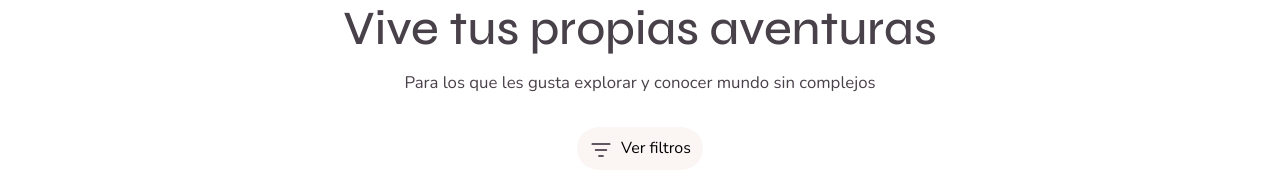
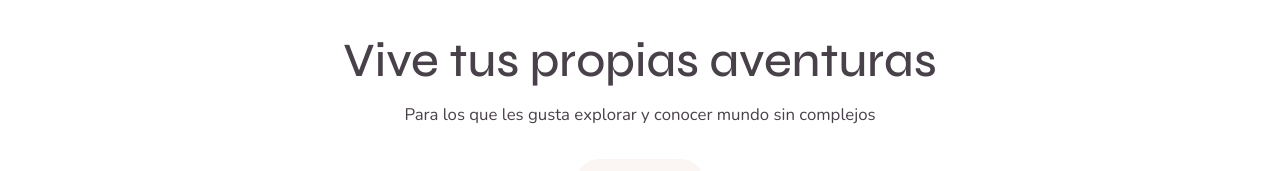
Before and after one commit to adeviat/maquetacion-avoris-home, an Angular app: page / in a window 1280 px wide. Shown: the part 523-694 px from the top of the page. Built offline with nearby package versions, Linux system fonts and the light colour scheme.

Commit message:
last code improvements

```diff
--- a/src/app/components/organisms/hero/hero.component.ts
+++ b/src/app/components/organisms/hero/hero.component.ts
@@ -12,7 +12,7 @@ interface HeroSlide {
 @Component({
   selector: 'app-hero',
   standalone: true,
-  imports: [NgFor], // añade aquí NgFor
+  imports: [NgFor],
   templateUrl: './hero.component.html',
   styleUrls: ['./hero.component.scss'],
 })
--- a/src/app/components/organisms/trip-grid/trip-grid.component.scss
+++ b/src/app/components/organisms/trip-grid/trip-grid.component.scss
@@ -73,7 +73,7 @@
   }
 
   @include m.respond-up(desktop) {
-    padding: m.$space-2xl; // antes m.$space-2xl*3 que empujaba el grid
+    padding: g.$space-3xl;
 
     &__header {
       margin-bottom: m.$space-md;
--- a/src/app/pages/home/home.component.ts
+++ b/src/app/pages/home/home.component.ts
@@ -1,7 +1,6 @@
 import { Component } from '@angular/core';
 import { HeaderComponent } from '../../components/organisms/header/header.component';
 import { HeroComponent } from '../../components/organisms/hero/hero.component';
-//import { FiltersComponent } from '../../components/organisms/filters/filters.component';
 import { TripGridComponent } from '../../components/organisms/trip-grid/trip-grid.component';
 import { FooterComponent } from '../../components/organisms/footer/footer.component';
 
@@ -11,7 +10,6 @@ import { FooterComponent } from '../../components/organisms/footer/footer.compon
   imports: [
     HeaderComponent,
     HeroComponent,
-   // FiltersComponent,
     TripGridComponent,
     FooterComponent,
   ],
--- a/src/styles/_globals.scss
+++ b/src/styles/_globals.scss
@@ -64,6 +64,7 @@ $space-2md: 1.25rem;
 $space-lg: 1.5rem;
 $space-xl: 2rem;
 $space-2xl: 3rem;
+$space-3xl: 5rem;
 
 // Fonts sizes
 $font-title-primary: 2rem;
```
